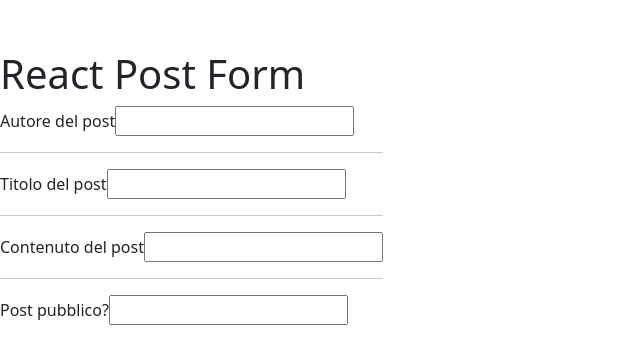
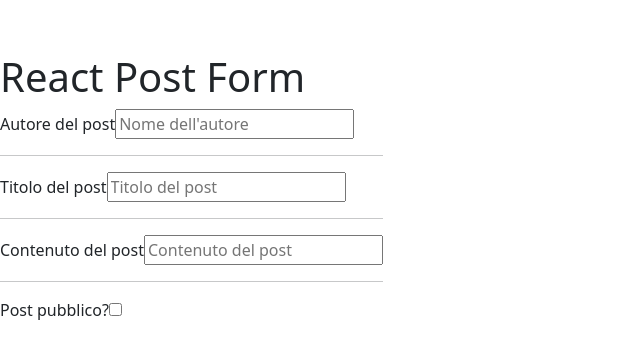
Before and after one commit to MattiaToscano/react-post-form, a React (Vite) app in the folder react-post-form/: page / in a window 1280 px wide. Shown: the part 213-572 px from the top of the page, without its empty margins (0-640 px from the left). Built offline with nearby package versions, Linux system fonts and the light colour scheme.

Commit message:
[UPD] Riempite le label

```diff
--- a/react-post-form/src/App.jsx
+++ b/react-post-form/src/App.jsx
@@ -43,28 +43,52 @@
         <form>
           <div>
             <label>Autore del post</label>
-            <input></input>
+            <input
+              type="text"
+              id="author-element"
+              name="author"
+              value={formPost.author}
+              onChange={handleFormPost}
+              placeholder="Nome dell'autore" />
           </div>
 
           <hr />
 
           <div>
             <label>Titolo del post</label>
-            <input></input>
+            <input
+              type="text"
+              id="title-element"
+              name="title"
+              value={formPost.title}
+              onChange={handleFormPost}
+              placeholder="Titolo del post" />
           </div>
 
           <hr />
 
           <div>
             <label>Contenuto del post</label>
-            <input></input>
+            <input
+              type="text"
+              id="body-element"
+              name="body"
+              value={formPost.body}
+              onChange={handleFormPost}
+              placeholder="Contenuto del post" />
           </div>
 
           <hr />
 
           <div>
             <label>Post pubblico?</label>
-            <input></input>
+            <input
+              type="checkbox"
+              id="public-element"
+              name="public"
+              checked={formPost.public}
+              onChange={handleFormPost}
+            />
           </div>
         </form>
       </div>
```
